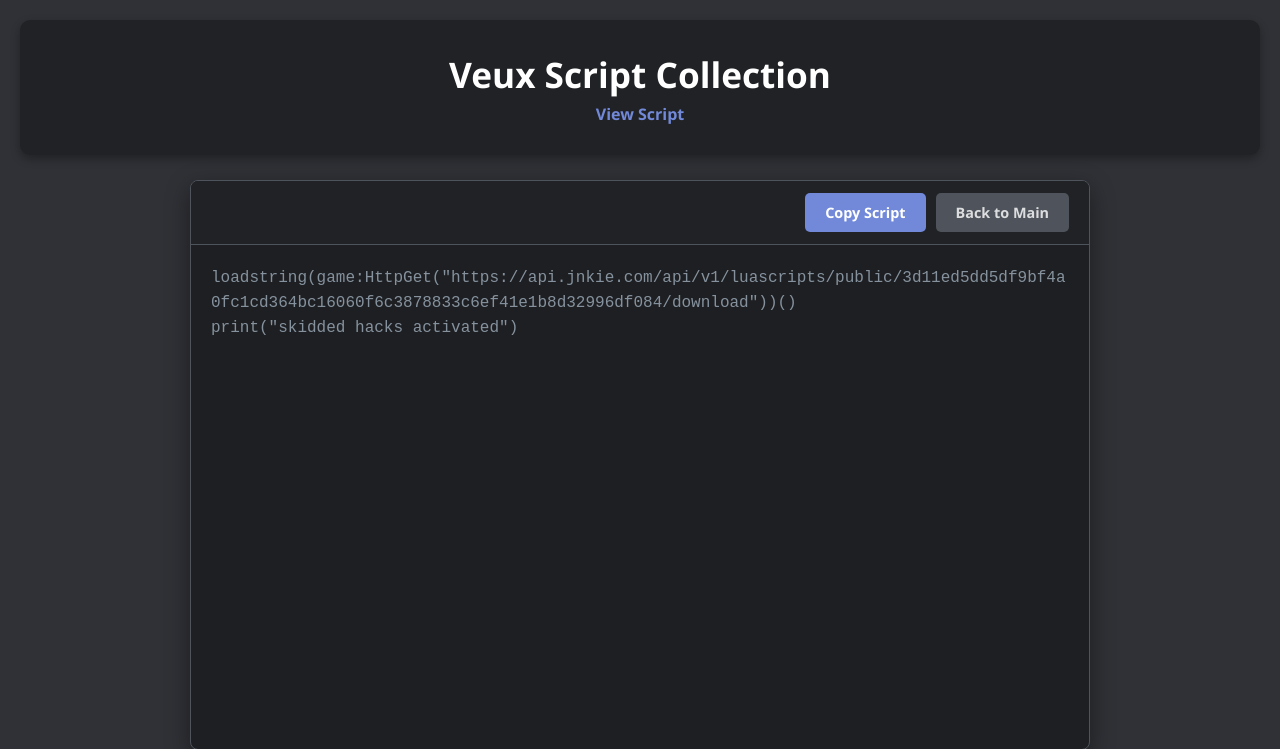
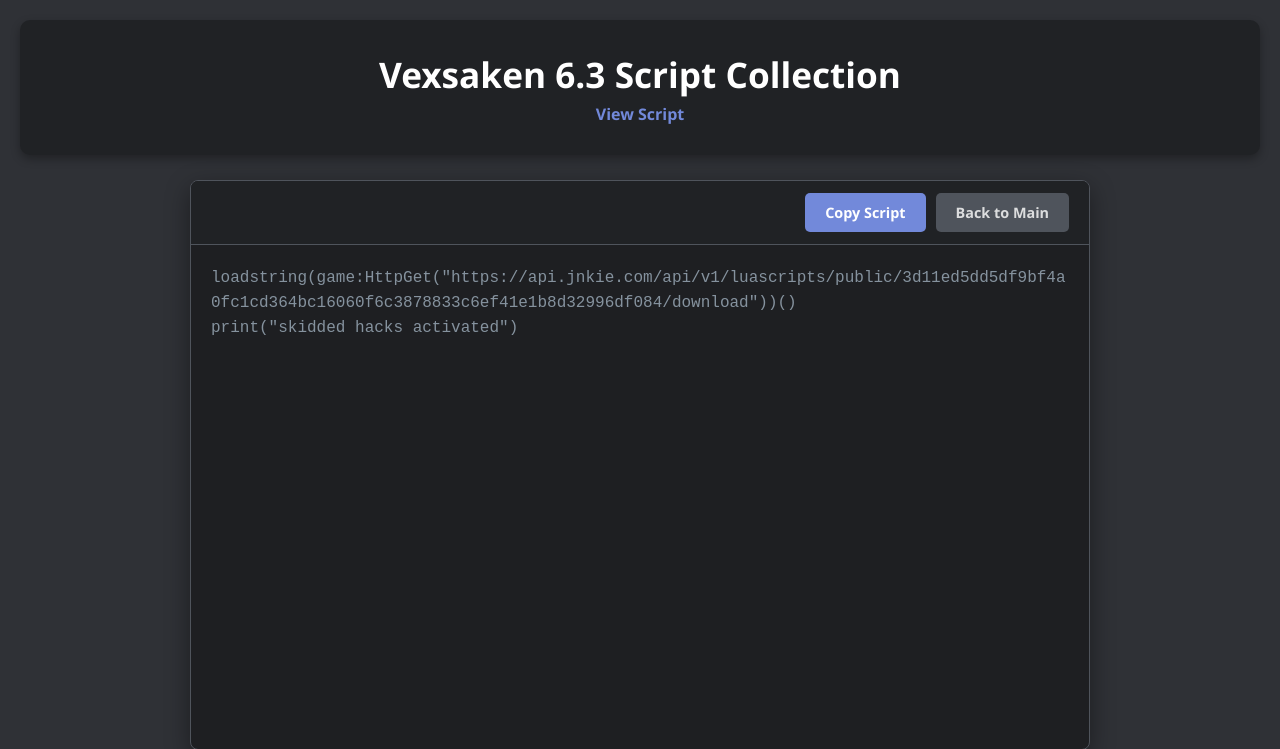
Before and after one commit to dotdot-001/veux-scripts, a Flask app: page /script/forsaken in a window 1280 px wide. Shown: the top 749 px of the page. Run offline with Flask 3, Linux system fonts and the light colour scheme.

Commit message:
notebook.html

```diff
--- a/templates/notebook.html
+++ b/templates/notebook.html
@@ -5,7 +5,7 @@
     <meta name="viewport"
     content="width=device-width, initial-scale=1.0">
     <title>
-        Veux Script Collection
+        Vexsaken 6.3 Script Collection
     </title>
     <style>
         * {
@@ -103,7 +103,7 @@
 <body>
     <header>
         <h1>
-            Veux Script Collection
+            Vexsaken 6.3 Script Collection
         </h1>
         <p>
             View Script
```
